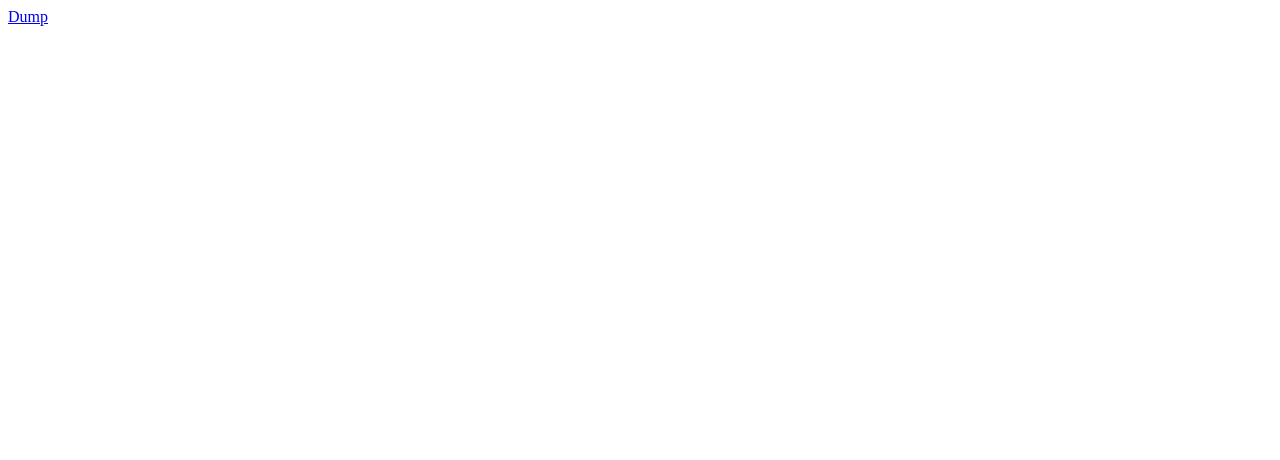
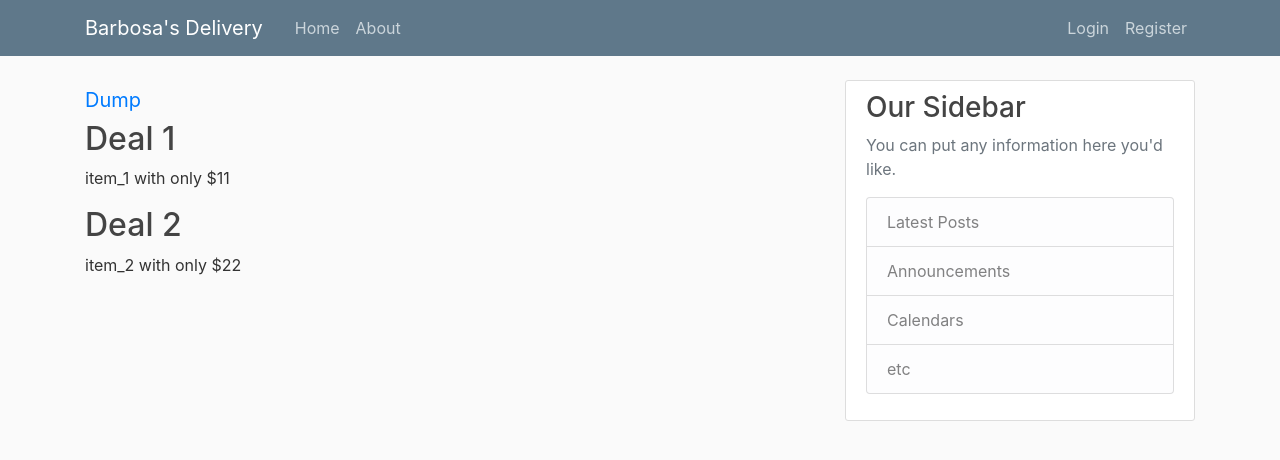
Before and after one commit to Barbosa-s-Crew/Project, a Django app: page / in a window 1280 px wide. Before the commit the part shown is almost empty. Shown: the top 460 px of the page. Run offline with Django 3.2, Linux system fonts and the light colour scheme; parts of the project's set-up code (start-up, migrations or seed data) failed here and were passed over; some libraries are stand-ins or nearby versions.

Commit message:
Template Update

```diff
--- a/Django Project/project/dumpApp/templates/dumpApp/about.html
+++ b/Django Project/project/dumpApp/templates/dumpApp/about.html
@@ -1,4 +1,3 @@
-
 {% extends "dumpApp/base.html" %}
 {% block content %}
     <h1>About Page</h1>
--- a/Django Project/project/dumpApp/templates/dumpApp/base.html
+++ b/Django Project/project/dumpApp/templates/dumpApp/base.html
@@ -13,16 +13,16 @@
     <link rel="stylesheet" type="text/css" href="{% static 'dumpApp/main.css' %}">
 
     {% if title %}
-        <title>Django Blog - {{ title }}</title>
+        <title>Barbosa's Delivery - {{ title }}</title>
     {% else %}
-        <title>Django Blog</title>
+        <title>Barbosa's Delivery</title>
     {% endif %}
 </head>
 <body>
     <header class="site-header">
       <nav class="navbar navbar-expand-md navbar-dark bg-steel fixed-top">
         <div class="container">
-          <a class="navbar-brand mr-4" href="{% url 'blog-home' %}">Django Blog</a>
+          <a class="navbar-brand mr-4" href="{% url 'blog-home' %}">Barbosa's Delivery</a>
           <button class="navbar-toggler" type="button" data-toggle="collapse" data-target="#navbarToggle" aria-controls="navbarToggle" aria-expanded="false" aria-label="Toggle navigation">
           <span class="navbar-toggler-icon"></span>
           </button>
--- a/Django Project/project/dumpApp/templates/dumpApp/home.html
+++ b/Django Project/project/dumpApp/templates/dumpApp/home.html
@@ -1,10 +1,9 @@
 
-<!DOCTYPE html>
-<html>
-<head>
-	<title></title>
-</head>
-<body>
-	<a class="navbar-brand mr-4" href="dump/">Dump</a>
-</body>
-</html>
+{% extends "dumpApp/base.html" %}
+{% block content %}
+	  <a class="navbar-brand mr-4" href="dump/">Dump</a>
+		{% for deal in deals %}
+			<h2>{{deal.name}} </h2>
+			<p>{{deal.items}} with only {{deal.price}}</p>
+		{% endfor %}
+{% endblock content %}
--- a/Django Project/project/dumpApp/views.py
+++ b/Django Project/project/dumpApp/views.py
@@ -4,8 +4,34 @@ from . import sktest
 
 posts =  sktest.getDB()
 
+deals = [
+	{
+		'name': 'Deal 1',
+		'food_type': 'Deal Type 1',
+		'restaurant': 'Restaurant 1',
+		'price': '$11',
+		'rating': '4.5 Stars',
+		'is_saved': 'false',
+		'duration': '20-30 min',
+		'items': 'item_1'
+	},
+	{
+		'name': 'Deal 2',
+		'food_type': 'Deal Type 2',
+		'restaurant': 'Restaurant 2',
+		'price': '$22',
+		'rating': '3 Stars',
+		'ss_saved': 'true',
+		'duration': '30-35 min',
+		'items': 'item_2'
+		}
+]
+
 def home(request):
-	return render(request, 'dumpApp/home.html')
+	context_deals = {
+		'deals': deals
+	}
+	return render(request, 'dumpApp/home.html', context_deals)
 
 def dump(request):
 	context = {
@@ -14,4 +40,4 @@ def dump(request):
 	return render(request, 'dumpApp/dump.html', context)
 
 def about(request):
-	return render(request, 'dumpApp/about.html')
+	return render(request, 'dumpApp/about.html', {'title': 'About'})
```
Also changed, not shown: Django Project/project/dumpApp/templates/dumpApp/base_1.html (added, +13 -0 lines), Django Project/project/dumpApp/templates/dumpApp/dump.html (+7 -0 lines).
